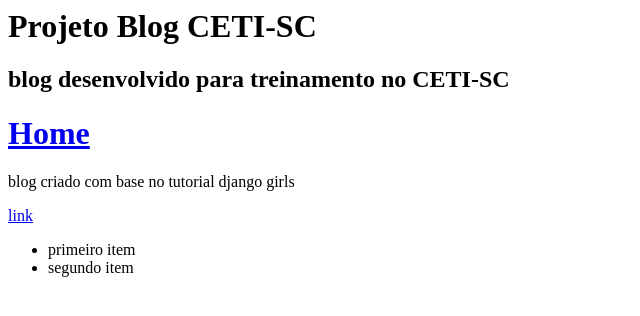
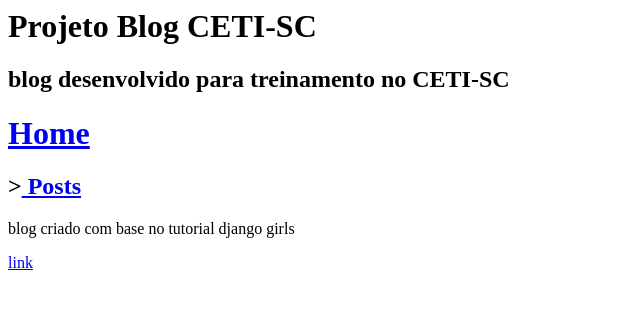
Before and after one commit to juliobueno15/my-first-blog, a Django app: page / in a window 1280 px wide. Shown: the top 316 px of the page, without its empty margins (0-640 px from the left). Run offline with Django 3.2, Linux system fonts and the light colour scheme; data that the repository does not hold is empty.

Commit message:
modify html to display posts from DataBase in the home page

```diff
--- a/blog/templates/blog/post_list.html
+++ b/blog/templates/blog/post_list.html
@@ -3,11 +3,38 @@
         <title>Ola's blog</title>
     </head>
     <body>
+        <div>
+
         <h1>Projeto Blog CETI-SC</h1>
         <h2>blog desenvolvido para treinamento no CETI-SC</h2>
         <h1><a href="/">Home</a></h1>
+
+        <div>
+
+
+        <div>
+
+        <h2>><a href="/"> Posts</a></h2>
+        {% for post in posts %}
+            <div>
+
+            <p>publicado em: {{ post.published_date }}</p>
+            <h1><a href="">{{ post.title }}</a></h1>
+            <p>{{ post.text|linebreaksbr }}</p>
+
+            </div>
+        {% endfor %}
+
+        <div>
+
+
+        <div>
+
         <p>blog criado com base no tutorial django girls </p>
         <a href="https://djangogirls.org">link</a>
-        <ul><li>primeiro item</li><li>segundo item</li></ul>
+
+        <div>
+
+
     </body>
 </html>
--- a/blog/views.py
+++ b/blog/views.py
@@ -1,6 +1,9 @@
 from django.shortcuts import render
+from .models import Post
+from django.utils import timezone
 
 # Create your views here.
 
 def post_list(request):
-    return render(request, 'blog/post_list.html', {})
+    posts = Post.objects.filter(published_date__lte=timezone.now()).order_by('published_date')
+    return render(request, 'blog/post_list.html', {'posts': posts})
```
